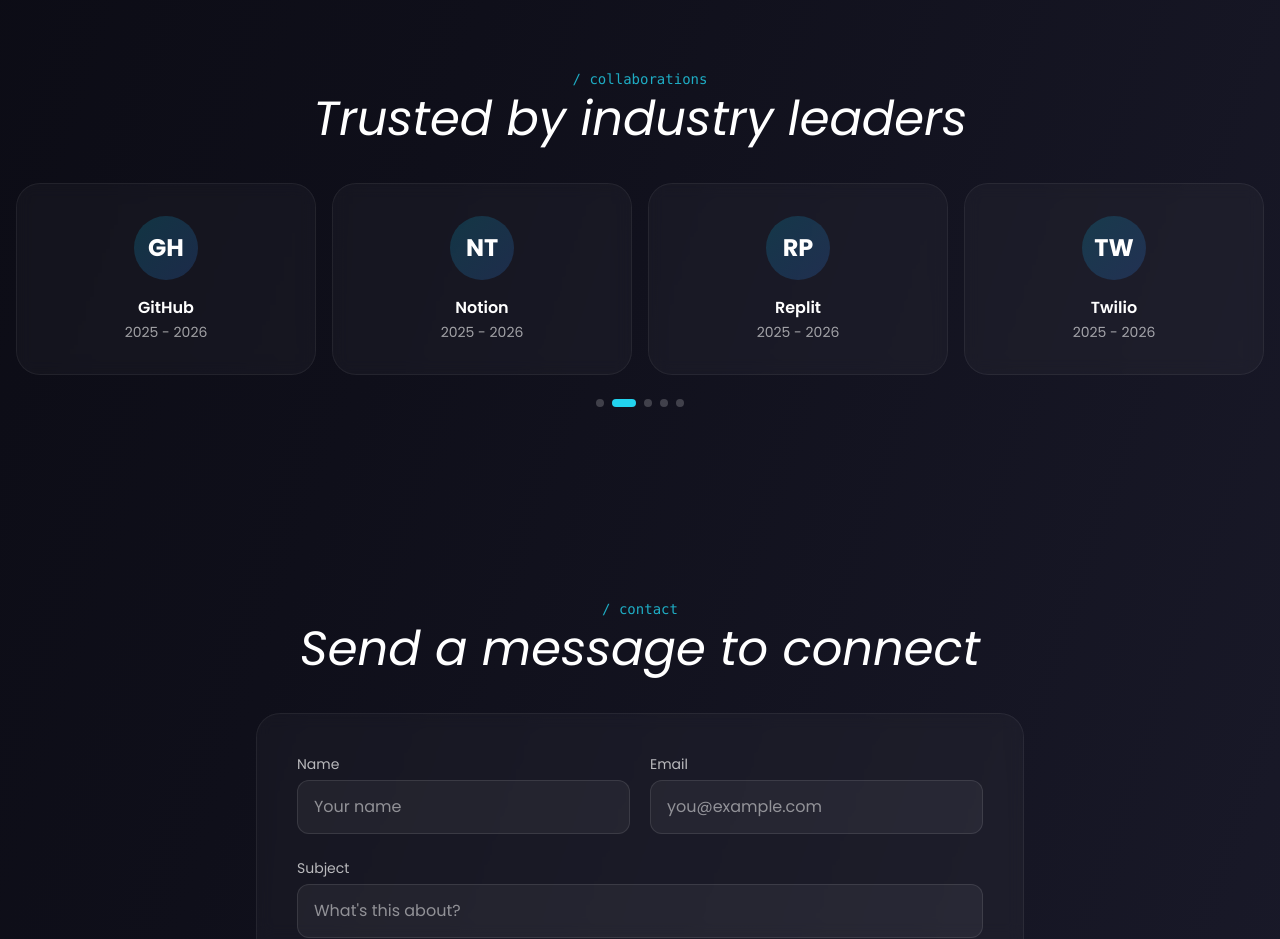
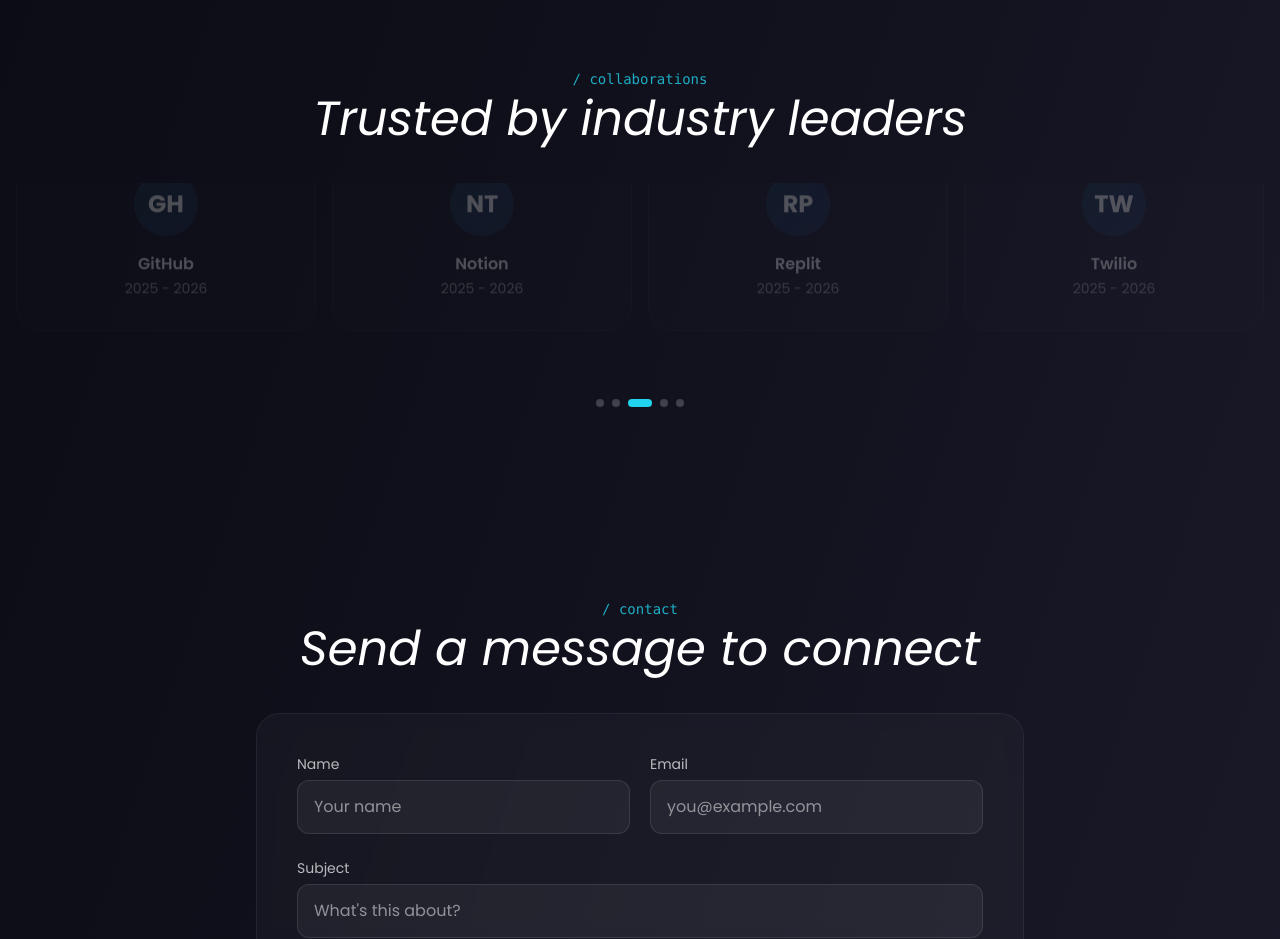
Before and after one commit to codexfang/portfolio, a React (Vite) app: page / in a window 1280 px wide. Shown: the part 2400-3339 px from the top of the page. Built offline with nearby package versions, Linux system fonts and the light colour scheme; the HTML template or start-up script is replaced by a standard one.

Commit message:
Collab interval 3s

```diff
--- a/src/components/Collaborations.tsx
+++ b/src/components/Collaborations.tsx
@@ -53,7 +53,7 @@ export default function Collaborations() {
   useEffect(() => {
     const timer = setInterval(() => {
       setCurrent((prev) => (prev + 1) % groups.length)
-    }, 4000)
+    }, 3000)
     return () => clearInterval(timer)
   }, [groups.length])
 
```
